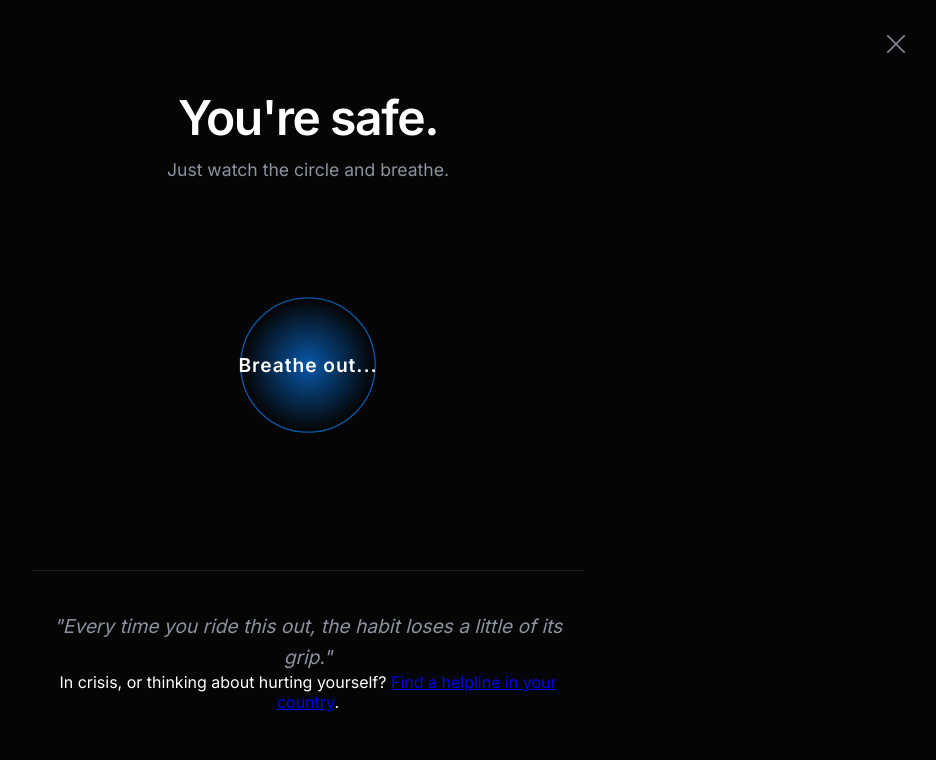
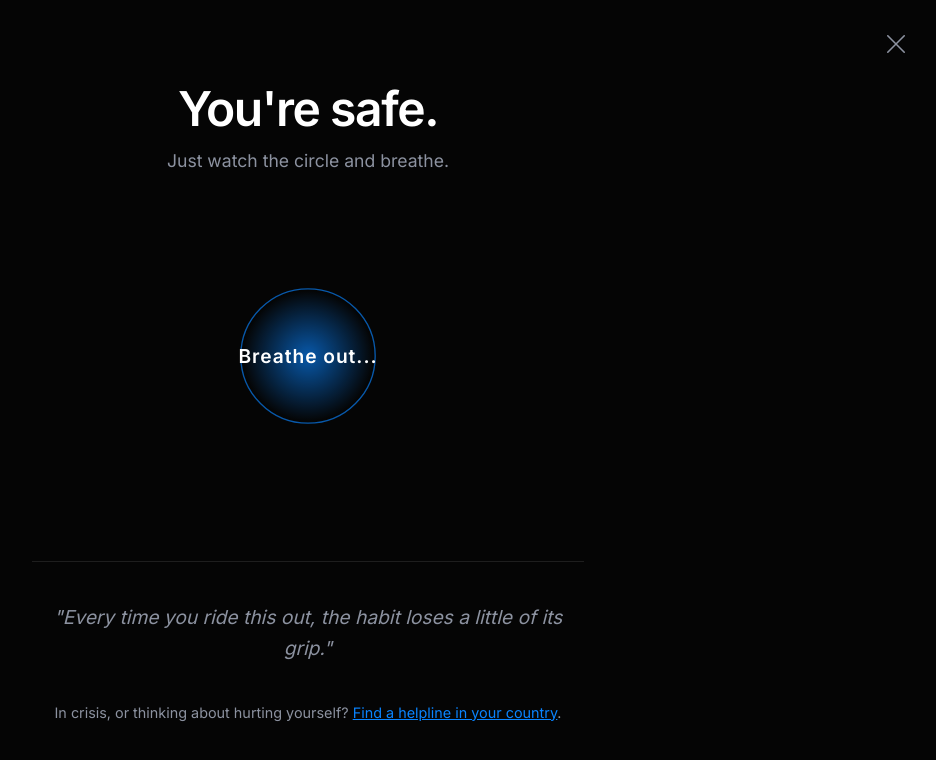
Before and after one commit to miracleiwelu13-ux/luma-guard, a React (Vite) app: page /panic in a window 1280 px wide. Shown: the top 760 px of the page, without its empty margins (332-1268 px from the left). Built offline with nearby package versions, Linux system fonts and the light colour scheme.

Commit message:
Add styles for panic-help section in PanicPage

```diff
--- a/src/pages/PanicPage/PanicPage.css
+++ b/src/pages/PanicPage/PanicPage.css
@@ -84,3 +84,12 @@
   line-height: 1.6;
   font-style: italic;
 }
+.panic-help {
+  margin-top: 40px;
+  font-size: 0.9rem;
+  color: var(--text-muted);
+}
+
+.panic-help a {
+  color: var(--glow-blue);
+}
```
